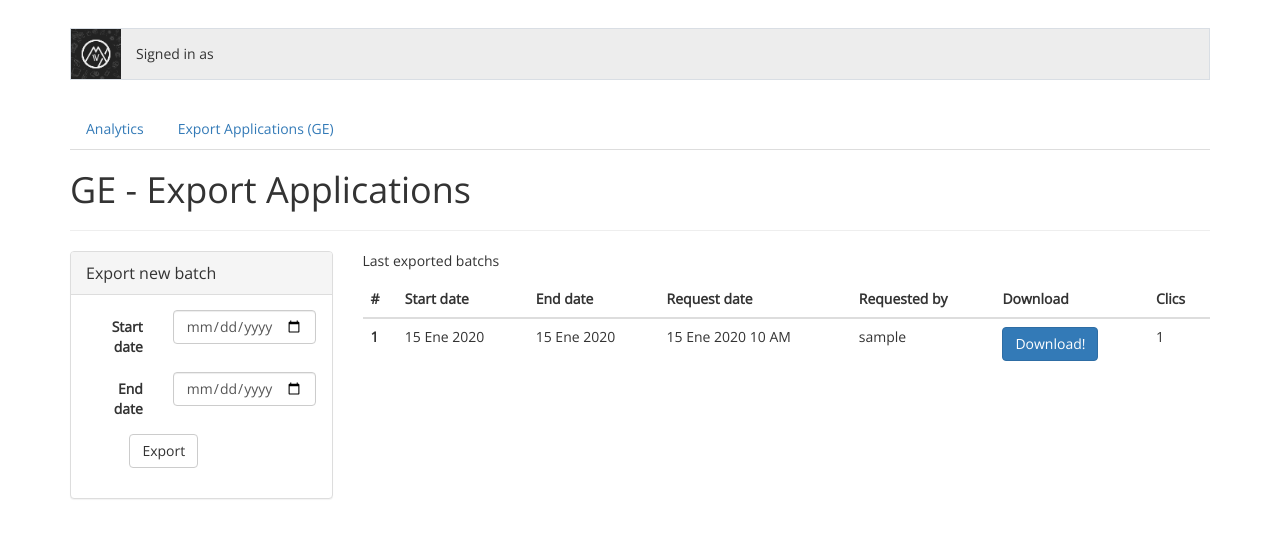
After one commit to mx-hacks/IV-Back-End, a Django app: template templates/dashboard/export.html in a window 1280 px wide. The commit adds this page. Shown: the top 538 px of the page. Run offline with Django 3.2, Linux system fonts and the light colour scheme; the template is opened without the code that fills it: values that come from a table or form of the project are taken from there, others are empty; tables that the repository leaves empty hold one stand-in row (values such as "Sample post"); parts of the project's set-up code (start-up, migrations or seed data) failed here and were passed over; some libraries are stand-ins or nearby versions.

Commit message:
GE - Exportable Applications

```diff
--- a/applications/dashboard/urls.py
+++ b/applications/dashboard/urls.py
@@ -1,14 +1,25 @@
 from django.conf.urls import url
 
 from .views import (
+
+    # Analytics API
     ApplicationsPie,
     ApplicationsStat,
     DemographicsView,
     EducationStats,
     PunchCardView,
+
+    # Export
+    CSVView,
+    ExportView,
+
 )
 
 urlpatterns = [
+
+    url(r'^export/$', ExportView.as_view(), name='export'),
+    url(r'^export/(?P<pk>\d+)/$', CSVView.as_view(), name='csv'),
+
     url(r'^api/stats/applications/$', ApplicationsStat.as_view(), name='applications_stats'),
     url(r'^api/stats/applications/pie/$', ApplicationsPie.as_view(), name='applications_pie'),
     url(r'^api/stats/education/$', EducationStats.as_view(), name='education_stats'),
--- a/applications/models.py
+++ b/applications/models.py
@@ -1,4 +1,5 @@
 from django.db import models
+from django.contrib.auth.models import User
 
 from hackers.models import Hacker
 
@@ -17,3 +18,19 @@ class Application(models.Model):
 
     def __str__(self):
         return self.hacker.email
+
+
+class Batch(models.Model):
+
+    """Store applications exported batch."""
+
+    created_by = models.ForeignKey(User)
+
+    # Query arguments
+    start_date = models.DateField()
+    end_date = models.DateField()
+
+    requested = models.IntegerField(default=0)
+
+    created = models.DateTimeField(auto_now_add=True)
+    modified = models.DateTimeField(auto_now=True)
--- a/templates/dashboard/base.html
+++ b/templates/dashboard/base.html
@@ -32,8 +32,10 @@
                 <li {% if request.path == stats_url%}class="active"{% endif %}>
                     <a href="{{ stats_url }}">Analytics</a>
                 </li>
-                <li {% if True %} {% endif %}>
-                    <a href="#">Export Applications</a>
+
+                {% url "applications_dashboard:export" as export_url %}
+                <li {% if request.path == export_url %} {% endif %}>
+                    <a href="{{ export_url }}">Export Applications (GE)</a>
                 </li>
                 <li>
                 </li>
--- /dev/null
+++ b/templates/dashboard/export.html
@@ -0,0 +1,75 @@
+{% extends "dashboard/base.html" %}
+{% load static %}
+
+{% block title %}GE Applications{% endblock %}
+
+{% block content %}
+    <div class="row">
+        <div class="col-xs-12">
+            <h1>GE - Export Applications</h1>
+            <hr>
+        </div>
+        <div class="col-xs-3">
+            <div class="panel panel-default">
+                <div class="panel-heading">
+                    <p class="panel-title">Export new batch</p>
+                </div>
+                <div class="panel-body">
+                    <form class="form-horizontal" method="POST">
+                        {% csrf_token %}
+                        <div class="form-group">
+                            <label for="start-date" class="col-sm-4 control-label">Start date</label>
+                            <div class="col-sm-8">
+                                <input type="date" class="form-control" id="start-date" placeholder="Start date" required="required" name="start_date" />
+                            </div>
+                        </div>
+                        <div class="form-group">
+                            <label for="end-date" class="col-sm-4 control-label">End date</label>
+                            <div class="col-sm-8">
+                                <input type="date" class="form-control" id="end-date" placeholder="End date" required="required" name="end_date" />
+                            </div>
+                        </div>
+                        <div class="form-group">
+                            <div class="col-sm-offset-2 col-sm-10">
+                                <button type="submit" class="btn btn-default">Export</button>
+                            </div>
+                        </div>
+                    </form>
+                </div>
+            </div>
+        </div>
+        <div class="col-xs-9">
+            <p>Last exported batchs</p>
+            <table class="table table-hover">
+                <thead>
+                    <tr>
+                        <th>#</th>
+                        <th>Start date</th>
+                        <th>End date</th>
+                        <th>Request date</th>
+                        <th>Requested by</th>
+                        <th>Download</th>
+                        <th>Clics</th>
+                    </tr>
+                </thead>
+                <tbody>
+                    {% for batch in batches %}
+                        <tr>
+                            <th scope="row">{{ batch.pk }}</th>
+                            <td>{{ batch.start_date|date:"d M Y" }}</td>
+                            <td>{{ batch.end_date|date:"d M Y" }}</td>
+                            <td>{{ batch.created|date:"d M Y f A" }}</td>
+                            <td>{{ batch.created_by }}</td>
+                            <td>
+                                <a href="{% url "applications_dashboard:csv" batch.pk %}" class="btn btn-primary" target="_blank">
+                                    Download!
+                                </a>
+                            </td>
+                            <td>{{ batch.requested }}</td>
+                        </tr>
+                    {% endfor %}
+                </tbody>
+            </table>
+        </div>
+    </div>
+{% endblock %}
--- a/templates/dashboard/stats.html
+++ b/templates/dashboard/stats.html
@@ -1,7 +1,7 @@
 {% extends "dashboard/base.html" %}
 {% load static %}
 
-{% block title %}Dashboard{% endblock %}
+{% block title %}Analytics{% endblock %}
 
 {% block content %}
     <div class="row">
```
Also changed, not shown: applications/dashboard/views.py (+102 -2 lines), applications/migrations/0003_batch.py (added).
